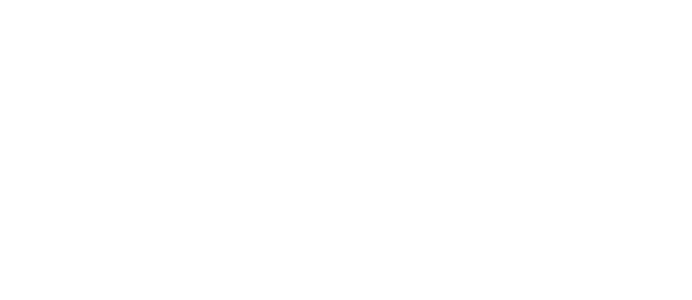
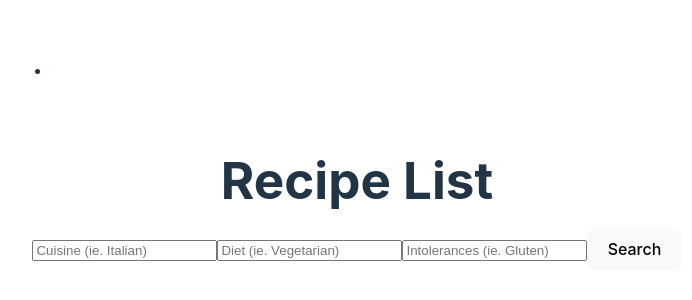
Before and after one commit to Llynoirx/recipe-dashboard-view, a React (Vite) app: page / in a window 1280 px wide. Shown: the part 214-514 px from the top of the page, without its empty margins (283-975 px from the left). Built offline with nearby package versions, Linux system fonts and the light colour scheme.

Commit message:
edit main to add routers, when enter filter options, no longer works

```diff
--- a/package.json
+++ b/package.json
@@ -12,6 +12,7 @@
   "dependencies": {
     "react": "^18.3.1",
     "react-dom": "^18.3.1",
+    "react-router-dom": "^6.27.0",
     "recharts": "^2.13.0"
   },
   "devDependencies": {
--- a/src/App.jsx
+++ b/src/App.jsx
@@ -66,24 +66,19 @@ function App() {
       callAPI();
   }, [search, cuisine, diet, intolerances, API_KEY]);
 
-    // return (
-    //     <BrowserRouter>
-    //         <div className="app-container">
-    //             <h1>Recipe List</h1>
-    //             <SearchBar handleSearch={handleSearch} />
-    //             {API_KEY ?
-    //                 <>
-    //                     {loading ? <div>Loading...</div> : null}
-    //                     <Stats data={data} hasSearched={search && !loading}  />
-    //                     <Routes>
-    //                         <Route path="/" element={<RecipeList data={data} hasSearched={search && !loading} />} />
-    //                         <Route path="/recipe/:id" element={<RecipeDetail />} />
-    //                     </Routes>
-    //                 </>
-    //             : <p>API key is not defined</p>}
-    //         </div>
-    //     </BrowserRouter>
-    // );
+  return (
+    <div className="app-container">
+        <h1>Recipe List</h1>
+        <SearchBar handleSearch={handleSearch} />
+        {API_KEY ?
+        <>
+          {loading ? <div>Loading...</div> : null}
+          <Stats data={data} hasSearched={search && !loading}  />
+          <RecipeList data={data} hasSearched={search && !loading} />
+        </>
+        : <p>API key is not defined</p>}
+    </div>
+);
 }
 
 export default App;
--- a/src/main.jsx
+++ b/src/main.jsx
@@ -1,10 +1,22 @@
-import { StrictMode } from 'react'
 import { createRoot } from 'react-dom/client'
+import { BrowserRouter, Route, Routes } from "react-router-dom";
 import App from './App.jsx'
+import Layout from '../routes/Layout';
+import DetailView from '../routes/DetailView';
+import NotFound from '../routes/NotFound';
 import './index.css'
 
 createRoot(document.getElementById('root')).render(
-  <StrictMode>
-    <App />
-  </StrictMode>,
+  <BrowserRouter>
+  <Routes>
+      <Route path="/" element={<Layout/>}>
+        <Route index={true} path="/" element={<App />} />
+        <Route index={false} path="/recipeDetails/:symbol" element={<DetailView />} />
+      </Route>
+      <Route
+        path="*"
+        element={ <NotFound /> }
+      />
+  </Routes>
+  </BrowserRouter>
 )
```
Also changed, not shown: 2 other files (tests, documents, lock files or other folders).
